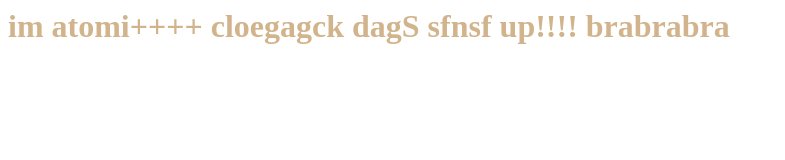
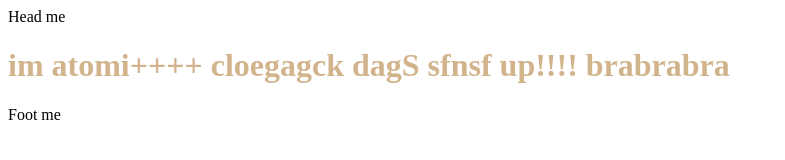
Before and after one commit to Punnawit108/testSorceTree02, a plain HTML site: page index.html in a window 1280 px wide. Shown: the whole page, without its empty margins (0-785 px from the left). Drawn offline with Linux system fonts and the light colour scheme.

Commit message:
update top and bottom

```diff
--- a/index.html
+++ b/index.html
@@ -3,6 +3,9 @@
 
 </head>
 <body>
+    <nav>
+        Head me
+    </nav>
     <div class="gogo">
         <h1 style="color: tan; ">
             im atomi++++
@@ -10,5 +13,10 @@
             brabrabra
         </h1>
     </div>
+    <footer>
+        <div>
+            Foot me
+        </div>
+    </footer>
 </body>
 </html>
```
